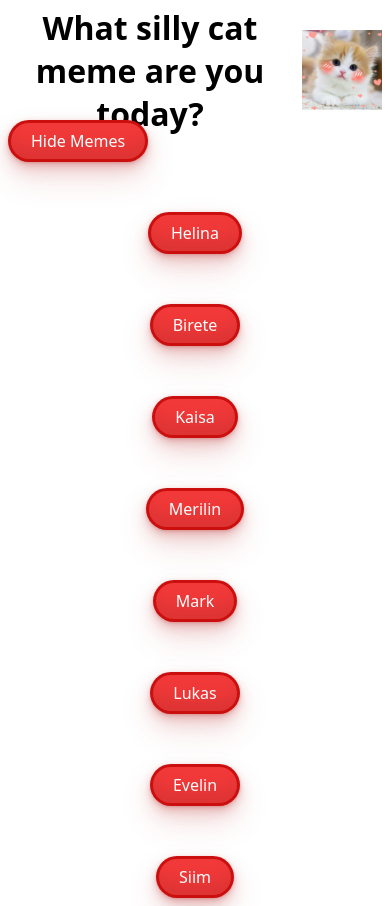
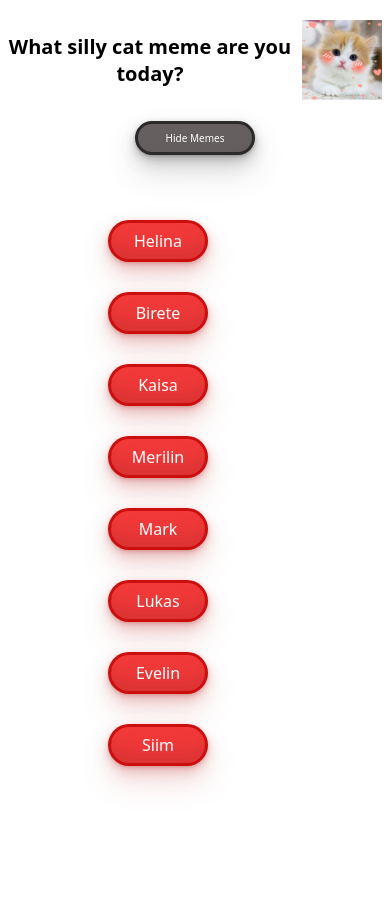
Before and after one commit to LuComic/Cat-memes, a plain HTML site: page index.html in a window 390 px wide. After the commit the page ends 844 px from the top, so only its background shows below. Drawn offline with Linux system fonts and the light colour scheme.

Commit message:
Update styles.css

```diff
--- a/styles.css
+++ b/styles.css
@@ -1,3 +1,4 @@
+
 * {
   box-sizing: border-box;
 }
@@ -9,7 +10,7 @@
 
 h1 {
   text-align: center;
-  font-size: 20;
+  font-size: 20px;
   font-family: system-ui, -apple-system, BlinkMacSystemFont, 'Segoe UI', Roboto, Oxygen, Ubuntu, Cantarell, 'Open Sans', 'Helvetica Neue', sans-serif;
 }
 
@@ -21,13 +22,36 @@ header {
   align-items: center;
   gap: 10px;
   margin-top: 20px;
+  margin-bottom: 20px;
 }
 
 .container {
   display: flex;
   justify-content: center;
   align-items: center;
-  margin-top: 50px;
+  margin-top: 30px;
+}
+
+.content {
+  max-width: 300px;
+}
+
+.big-container {
+  display: grid;
+  grid-template-columns: repeat(auto-fill, minmax(25%, 1fr));
+  justify-content: space-around;
+}
+
+@media (max-width: 1030px) {
+  .big-container {
+    grid-template-columns: repeat(auto-fill, minmax(50%, 1fr)); /* Two columns on medium screens */
+  }
+}
+
+@media (max-width: 768px) {
+  .big-container {
+    grid-template-columns: repeat(auto-fill, minmax(100%, 1fr)); /* Single column on small screens */
+  }
 }
 
 button {
@@ -48,11 +72,40 @@ button {
   -webkit-user-select: none;
   touch-action: manipulation;
   border: 3px solid rgba(190, 0, 0, 0.736);
+  width: 100px;
 }
 
 button:hover {
   box-shadow: rgba(187, 44, 44, 0.35) 0 -25px 18px -14px inset,rgba(187, 44, 44, 0.25) 0 1px 2px,rgba(187, 44, 44, 0.25) 0 2px 4px,rgba(187, 44, 44, 0.25) 0 4px 8px,rgba(187, 44, 44, 0.25) 0 8px 16px,rgba(187, 44, 44, 0.25) 0 16px 32px;
   transform: scale(1.05) rotate(-1deg);
+}
+
+button:active {
+  box-shadow: rgba(100, 21, 21, 0.35) 0 -25px 18px -14px inset,rgba(100, 21, 21, 0.35) 0 1px 2px,rgba(100, 21, 21, 0.35) 0 2px 4px,rgba(100, 21, 21, 0.35) 0 4px 8px,rgba(100, 21, 21, 0.35) 0 8px 16px,rgba(100, 21, 21, 0.35) 0 16px 32px;
+}
+
+.hideMemesDiv {
+  display: flex;
+  justify-content: center;
+  margin-bottom: 35px;
+}
+
+#hideMemesButton {
+  width: 120px;
+  font-size: 10px;
+  height: auto;
+  background-color: rgb(103, 96, 96);
+  border: 3px solid rgba(22, 22, 22, 0.736);
+  box-shadow: rgba(86, 86, 86, 0.2) 0 -25px 18px -14px inset,rgba(86, 86, 86, 0.2) 0 1px 2px,rgba(86, 86, 86, 0.2) 0 2px 4px,rgba(86, 86, 86, 0.2) 0 4px 8px,rgba(86, 86, 86, 0.2) 0 8px 16px,rgba(86, 86, 86, 0.2) 0 16px 32px;
+}
+
+#hideMemesButton:hover {
+  box-shadow: rgba(67, 67, 67, 0.35) 0 -25px 18px -14px inset,rgba(67, 67, 67, 0.35) 0 1px 2px,rgba(67, 67, 67, 0.35) 0 2px 4px,rgba(67, 67, 67, 0.35) 0 4px 8px,rgba(67, 67, 67, 0.35) 0 8px 16px,rgba(67, 67, 67, 0.35) 0 16px 32px;
+  transform: scale(1.05) rotate(-1deg);
+}
+
+#hideMemesButton:active {
+  box-shadow: rgba(25, 25, 25, 0.2) 0 -25px 18px -14px inset,rgba(25, 25, 25, 0.2) 0 1px 2px,rgba(25, 25, 25, 0.2) 0 2px 4px,rgba(25, 25, 25, 0.2) 0 4px 8px,rgba(25, 25, 25, 0.2) 0 8px 16px,rgba(25, 25, 25, 0.2) 0 16px 32px;
 }
 
 .meme-container {
@@ -62,12 +115,13 @@ button:hover {
 }
 
 .meme-container img {
-    max-width: 400px;  /* Set maximum width */
-    max-height: 500px; /* Set maximum height */
-    width: 100%; /* Ensure the image takes up the available width */
-    height: auto; /* Maintain aspect ratio */
-    object-fit: cover; /* Ensure the image covers the area */
-    margin-top: 100px;
+    max-width: 250px;
+    min-width: 250px;
+    min-height: 200px;
+    width: auto;
+    height: 100%;
+    object-fit: cover;
+    margin-top: 20px;
 }
 
 .hidden {
```
